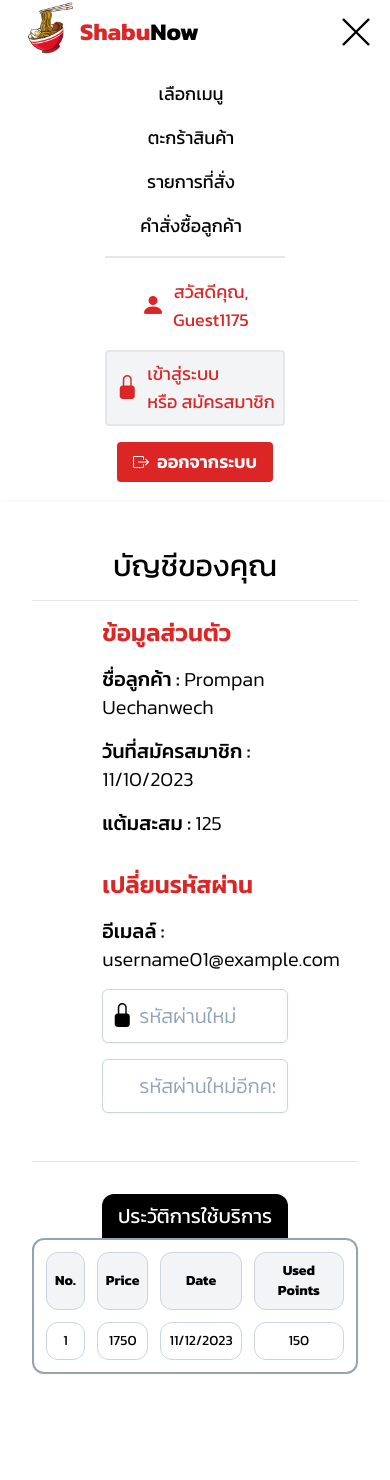
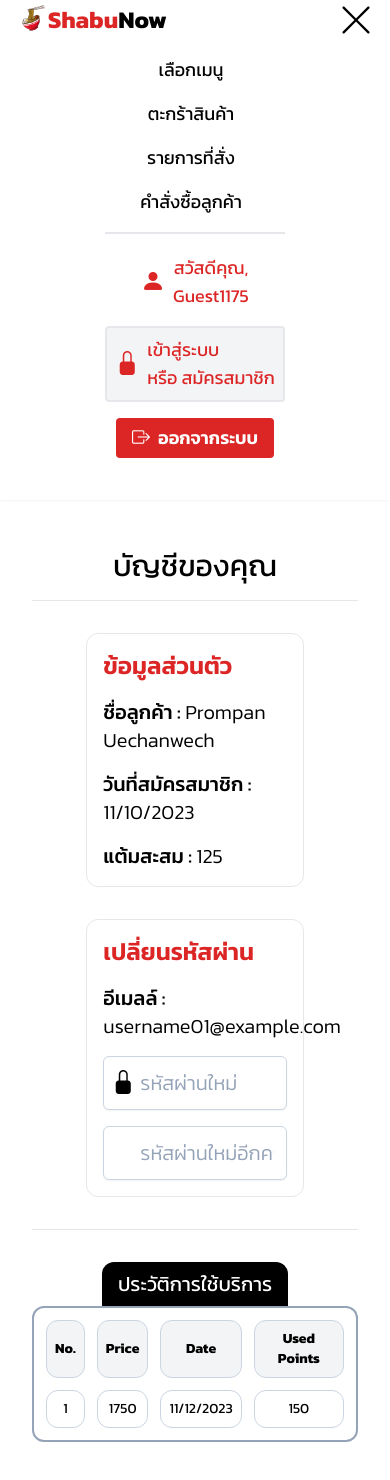
Before and after one commit to tonypan2001/WebApp-ShabuNow, a Nuxt app in the folder ShabuNow-nuxt/: page /accounts in a window 390 px wide. Before the commit the page ends 1414 px from the top, so only its background shows below. Built offline with nearby package versions, Linux system fonts and the light colour scheme.

Commit message:
add InputField component, tuning Navbar, fix table

```diff
--- a/ShabuNow-nuxt/components/GridContainer.vue
+++ b/ShabuNow-nuxt/components/GridContainer.vue
@@ -1,6 +1,6 @@
 <!-- ใช้สำหรับหน้าที่เป็น card -->
 <template>
-    <div class="grid grid-cols-1 md:grid-cols-2 lg:grid-cols-4 gap-8">
+    <div class="grid grid-cols-1 md:grid-cols-2 lg:grid-cols-3 xl:grid-cols-4 gap-8">
         <slot/>
     </div>
 </template>
--- /dev/null
+++ b/ShabuNow-nuxt/components/InputField.vue
@@ -0,0 +1,18 @@
+<template>
+    <label class="relative block mt-4">
+        <span class="absolute inset-y-0 left-0 flex items-center pl-2">
+            <slot name="icon">
+
+            </slot>
+        </span>
+        <input class="placeholder:text-slate-400 block bg-white border border-slate-300 rounded-md w-full py-3 pl-9 pr-3 shadow-sm focus:outline-none focus:border-red-600 focus:ring-red-600 focus:ring-1 sm:text-base" :placeholder="placeholder" :type="type" :name="name"/>
+    </label>
+</template>
+
+<script setup lang="ts">
+const props = defineProps([
+    'placeholder',
+    'type',
+    'name'
+])
+</script>
--- a/ShabuNow-nuxt/components/MenuItemCard.vue
+++ b/ShabuNow-nuxt/components/MenuItemCard.vue
@@ -1,7 +1,7 @@
 <template>
 
     <div class="border border-red-600 rounded-xl shadow-lg w-72 h-auto mt-4 p-4 flex flex-col justify-center items-center">
-        <img class="rounded-xl object-cover h-[256px] w-[256px]" :src="imageUrl || ''" alt="">
+        <img class="rounded-xl object-cover h-[256px] w-full" :src="imageUrl || ''" alt="">
         <div class="flex flex-col mt-4 justify-center items-center w-full">
             <p class="mt-2 text-2xl">
                 <slot name="title">
--- a/ShabuNow-nuxt/components/Navbar.vue
+++ b/ShabuNow-nuxt/components/Navbar.vue
@@ -5,7 +5,7 @@
         <div class="flex justify-between items-center">
             <a href="/" class="flex justify-center items-center">
                 <div>
-                    <img width="64" height="64" src="~/assets/img/logo.png" alt="ShabuNow">
+                    <img class="w-[32px] xl:w-[64px]" src="~/assets/img/logo.png" alt="ShabuNow">
                 </div>
                 <h1 class="text-2xl text-red-600 font-bold">Shabu<span class="text-black">Now</span></h1>
             </a>
@@ -16,37 +16,37 @@
         </div>
 
         <!-- Links -->
-        <div class="w-full flex flex-col lg:flex-row justify-end items-center text-center rounded-lg ease-out duration-300 lg:opacity-100" :class="[open ? 'opacity-0' : 'opacity-100']">
+        <div class="w-full flex flex-col lg:flex-row justify-end items-center text-center text-lg lg:text-sm xl:text-base rounded-lg ease-out duration-300 lg:opacity-100" :class="[open ? 'opacity-0' : 'opacity-100']">
 
 
             <ul class="lg:flex justify-around items-center w-auto mr-2">
-                <li class="m-4" v-for="link in links">
-                    <a class="hover:border hover:border-red-600 hover:border-2 hover:text-red-600 text-lg lg:text-base cursor-pointer rounded-xl py-2 px-4">
+                <li class="lg:m-0 m-4" v-for="link in links">
+                    <a href="/" class="hover:border hover:border-red-600 hover:border-2 hover:text-red-600 cursor-pointer rounded-xl px-1 py-1.5 mx-2">
                         {{ link.name }}
                     </a>
                 </li>
             </ul>
 
             <!-- about user -->
-            <div class="flex justify-center items-center">
+            <div class="flex justify-center items-center w-auto">
                 <div class="flex items-center flex-col lg:flex-row border-t-2 lg:border-l-2 lg:border-t-0 pt-5 lg:pt-0 lg:pl-2">
                     <a href="/accounts" class="mx-4 flex items-center text-red-600 hover:text-red-500 ease-out duration-300">
                         <i class="bi bi-person-fill text-2xl mr-2"></i>
-                        <div class="lg:text-base text-lg">
+                        <div class="">
                             <p>สวัสดีคุณ,</p>
                             <p>Guest1175</p>
                         </div>
                     </a>
                     <a class="bg-gray-100 p-2 mt-4 lg:mt-0 rounded flex items-center border-2 hover:border-red-600 cursor-pointer text-red-600 hover:text-red-500 ease-out duration-300">
                         <i class="bi bi-lock-fill text-2xl mr-2"></i>
-                        <div class="flex flex-col justify-center items-start lg:text-base text-lg">
+                        <div class="flex flex-col justify-center items-start">
                             <p>เข้าสู่ระบบ</p>
                             <p>หรือ สมัครสมาชิก</p>
                         </div>
                     </a>
                     <Button class="lg:mx-4 mt-4 lg:mt-0 flex items-center">
                         <i class="bi bi-box-arrow-right mr-2"></i>
-                        <p class="lg:text-base text-lg">
+                        <p class="">
                             ออกจากระบบ
                         </p>
                     </Button>
--- a/ShabuNow-nuxt/components/Table.vue
+++ b/ShabuNow-nuxt/components/Table.vue
@@ -8,15 +8,15 @@
         <table class="text-center text-sm lg:text-lg rounded-xl table-auto w-full border-2 border-slate-400 border-separate border-spacing-3">
             <thead>
                 <tr>
-                    <th v-for="data in datas" class="border border-slate-300 rounded-xl p-2 bg-gray-100">
-                        {{ data.title }}
+                    <th v-for="(header, index) in headers" :key="index" class="border border-slate-300 rounded-xl p-2 bg-gray-100">
+                        {{ header }}
                     </th>
                 </tr>
             </thead>
             <tbody>
-                <tr>
-                    <td v-for="data in datas" class="border border-slate-300 rounded-xl p-2">
-                        {{ data.info }}
+                <tr v-for="(row, rowIndex) in datas" :key="rowIndex">
+                    <td v-for="(data, colIndex) in row" :key="colIndex" class="border border-slate-300 rounded-xl p-2">
+                        {{ data }}
                     </td>
                 </tr>
             </tbody>
@@ -26,6 +26,6 @@
 
 <script>
 export default {
-    props: ['datas','title']
+    props: ['datas','headers']
 }
 </script>
--- a/ShabuNow-nuxt/pages/accounts/index.vue
+++ b/ShabuNow-nuxt/pages/accounts/index.vue
@@ -7,7 +7,8 @@
         </HeaderContainer>
         <hr>
         <ContentContainer>
-            <div class="w-2/3 p-4 text-xl font-light" v-for="user in users">
+            <!-- ข้อมูลส่วนตัว -->
+            <div class="w-2/3 p-4 text-xl font-light border rounded-xl mt-8" v-for="user in users">
 
                 <h1 class="text-2xl font-semibold text-red-600">ข้อมูลส่วนตัว</h1>
 
@@ -31,7 +32,8 @@
                 </p>
             </div>
 
-            <div class="w-2/3 p-4 text-xl font-light" v-for="user in users">
+            <!-- เปลี่ยนรหัสผ่าน -->
+            <div class="w-2/3 p-4 text-xl font-light border rounded-xl mt-8" v-for="user in users">
 
                 <h1 class="text-2xl font-semibold text-red-600">เปลี่ยนรหัสผ่าน</h1>
                 <p class="mt-4">
@@ -40,21 +42,25 @@
                     </span>
                     {{ user.email }}
                 </p>
-                <label class="relative block mt-4">
-                    <span class="sr-only">Search</span>
+                <!-- password input field -->
+                <!-- <label class="relative block mt-4">
                     <span class="absolute inset-y-0 left-0 flex items-center pl-2">
                         <i class="bi bi-lock-fill text-2xl mr-2"></i>
                     </span>
                     <input class="placeholder:text-slate-400 block bg-white border border-slate-300 rounded-md w-full py-3 pl-9 pr-3 shadow-sm focus:outline-none focus:border-red-600 focus:ring-red-600 focus:ring-1 sm:text-base" placeholder="รหัสผ่านใหม่" type="password" name="password"/>
-                </label>
-                <label class="relative block mt-4">
-                    <span class="sr-only">Search</span>
-                    <input class="placeholder:text-slate-400 block bg-white border border-slate-300 rounded-md w-full py-3 pl-9 pr-3 shadow-sm focus:outline-none focus:border-red-600 focus:ring-red-600 focus:ring-1 sm:text-base" placeholder="รหัสผ่านใหม่อีกครั้ง" type="password" name="password"/>
-                </label>
+                </label> -->
+                <InputField placeholder="รหัสผ่านใหม่" type="password" name="password">
+                    <template v-slot:icon>
+                        <i class="bi bi-lock-fill text-2xl mr-2"></i>
+                    </template>
+                </InputField>
+                <!-- confirm password input field -->
+                <InputField placeholder="รหัสผ่านใหม่อีกครั้ง" type="password" name="confirm-password"/>
             </div>
         </ContentContainer>
         <hr>
-        <Table :datas="datas" class="mt-8">
+        <!-- History table -->
+        <Table :datas="tableData" :headers="tableHeaders" class="mt-8">
             <template v-slot:title>
                 ประวัติการใช้บริการ
             </template>
@@ -67,6 +73,7 @@
 export default {
     data() {
         return {
+            // customers or users detail
             users: [
                 {
                     name: 'Prompan Uechanwech',
@@ -76,25 +83,18 @@ export default {
                     password: '',
                 }
             ],
-            datas: [
-                {
-                    title: 'No.',
-                    info: '1',
-                },
-                {
-                    title: 'Price',
-                    info: '1750'
-                },
-                {
-                    title: 'Date',
-                    info: '11/12/2023'
-                },
-                {
-                    title: 'Used Points',
-                    info: '150'
-                }
-            ]
+            // add some datas to table
+            tableHeaders: [
+                'No.',
+                'Price',
+                'Date',
+                'Used Points',
+            ],
+            // add table headers
+            tableData: [
+                ['1', '1750', '11/12/2023', '150'],
+            ],
         }
-    }
+    },
 }
 </script>
```
